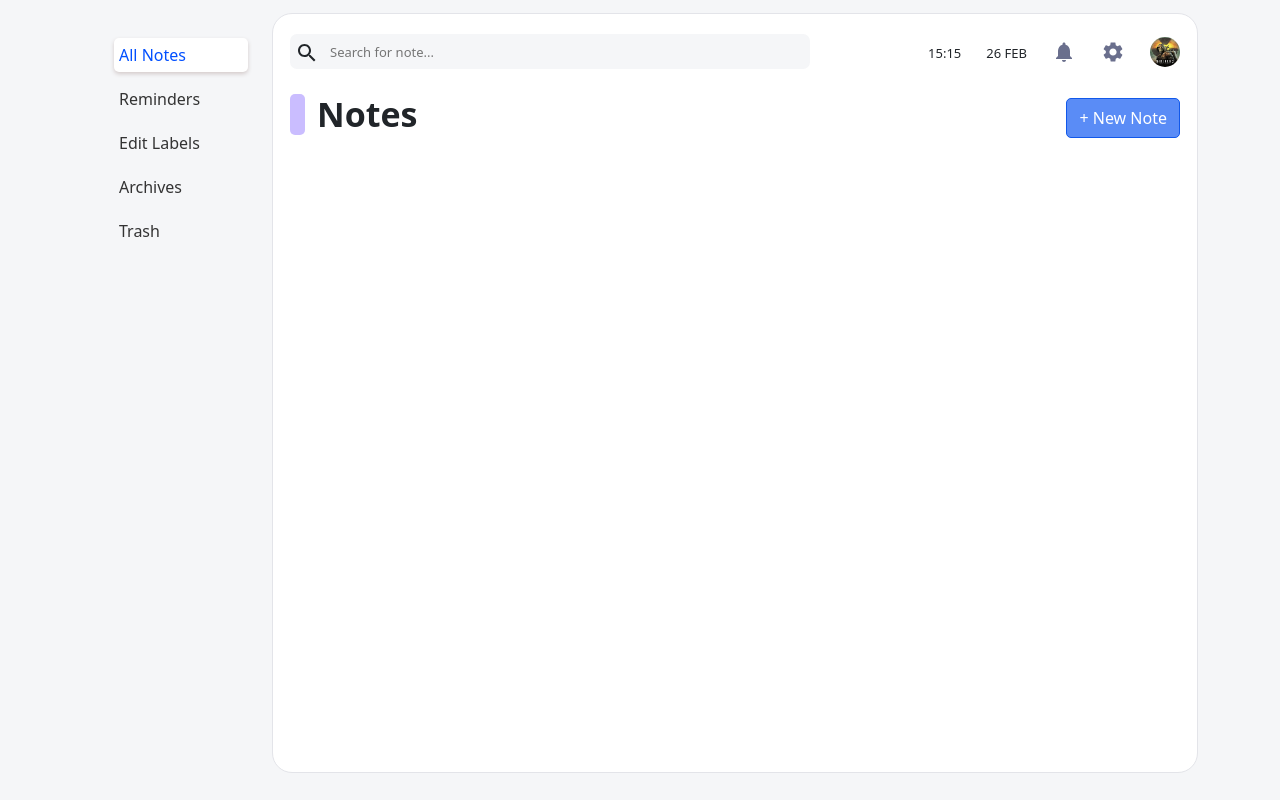
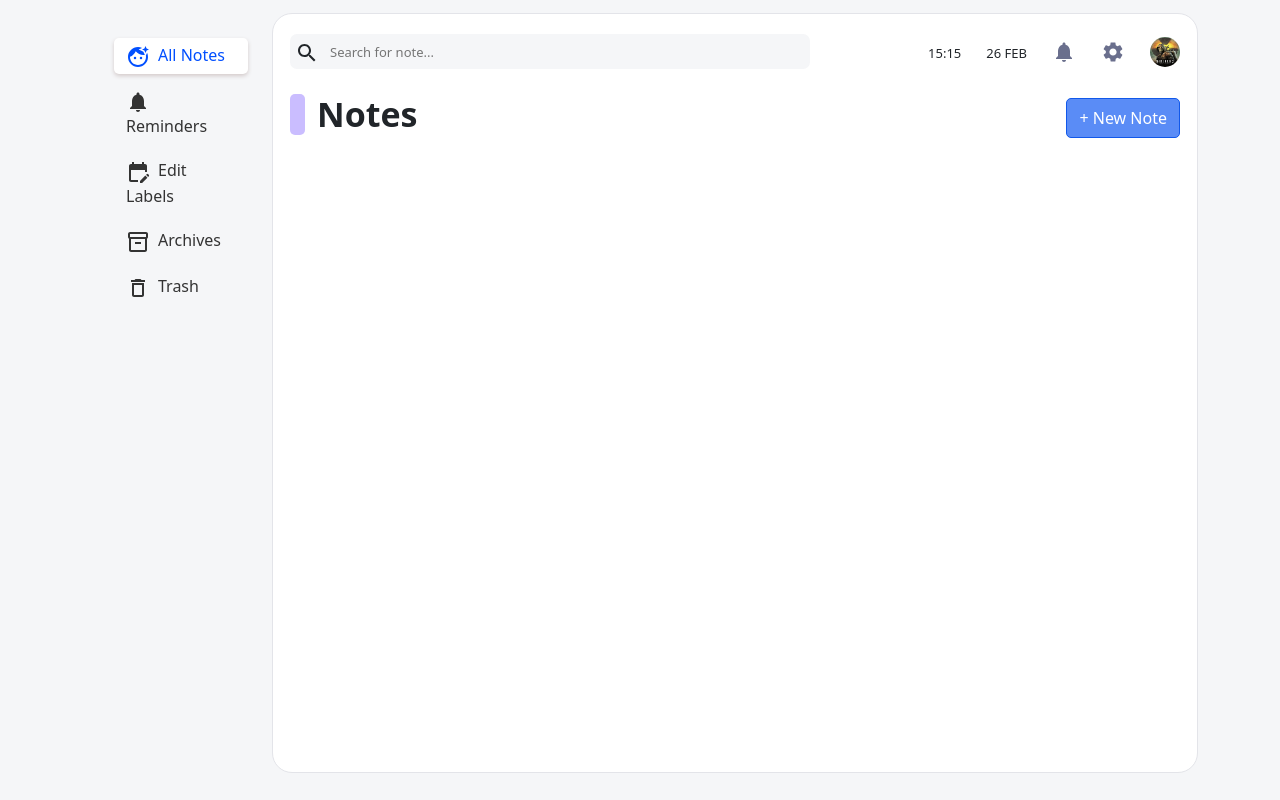
Before and after one commit to Oops14/rtk-todo, a React (Vite) app: page / in a window 1280 px wide. Built offline with nearby package versions, Linux system fonts and the light colour scheme.

Commit message:
styles for sidebar

```diff
--- a/src/app/app.scss
+++ b/src/app/app.scss
@@ -3,7 +3,6 @@ body {
     padding: 13px !important;
     background-color: #f5f6f8 !important;
     height: 100vh;
-
 }
 
 .container {
@@ -45,11 +44,9 @@ body .btn {
 
 .header-account-info {
     gap: 25px;
-
 }
 
 .date {
-
     span {
         margin-right: 25px;
         font-size: 13px;
@@ -74,7 +71,6 @@ body .btn {
 }
 
 .account-logo {
-
     img {
         border-radius: 50%;
 
@@ -86,7 +82,7 @@ body .btn {
 .search {
     position: relative;
 
-  input[type="text"] {
+    input[type='text'] {
         width: 100%;
         min-width: 520px;
         border: none;
@@ -146,29 +142,34 @@ body .btn {
     gap: 10px;
 
     padding-top: 25px;
+    border-radius: 5px;
 
     li {
+        display: flex;
+        align-items: center;
+        border-radius: 5px;
 
         a {
             display: block;
-      padding: 5px;
+            padding: 5px 12px;
             color: #333;
             text-decoration: none;
-      border-radius: 5px;
             font-weight: 500;
+
+            span {
+                padding-right: 8px;
+            }
         }
 
         &.active,
         &:hover {
+            background-color: #fff;
+            box-shadow: 0px 2px 4px 0px #d3caca;
 
             a {
                 color: #014fff;
-        background-color: #fff;
                 width: 100%;
-        box-shadow: 0px 2px 4px 0px #d3caca;
-
-      }
-
             }
         }
     }
+}
--- a/src/widgets/sidebar/Sidebar.tsx
+++ b/src/widgets/sidebar/Sidebar.tsx
@@ -1,30 +1,50 @@
+import DeleteOutlineOutlinedIcon from '@mui/icons-material/DeleteOutlineOutlined'
+import EditCalendarIcon from '@mui/icons-material/EditCalendar'
+import FaceRetouchingNaturalIcon from '@mui/icons-material/FaceRetouchingNatural'
+import Inventory2OutlinedIcon from '@mui/icons-material/Inventory2Outlined'
+import NotificationsIcon from '@mui/icons-material/Notifications'
 
 const Sidebar = () => {
     return (
         <div className={'main-sidebar'}>
-            <ul className={"sidebar-menu"}>
-                <li className={"active"}>
+            <ul className={'sidebar-menu'}>
+                <li className={'active'}>
                     <a href="#">
+                        <span>
+                            <FaceRetouchingNaturalIcon />
+                        </span>
                         All Notes
                     </a>
                 </li>
                 <li>
                     <a href="#">
+                        <span>
+                            <NotificationsIcon />
+                        </span>
                         Reminders
                     </a>
                 </li>
                 <li>
                     <a href="#">
+                        <span>
+                            <EditCalendarIcon />
+                        </span>
                         Edit Labels
                     </a>
                 </li>
                 <li>
                     <a href="#">
+                        <span>
+                            <Inventory2OutlinedIcon />
+                        </span>
                         Archives
                     </a>
                 </li>
                 <li>
                     <a href="#">
+                        <span>
+                            <DeleteOutlineOutlinedIcon />
+                        </span>
                         Trash
                     </a>
                 </li>
```
Lines whose indentation alone changed are shown as unchanged.
